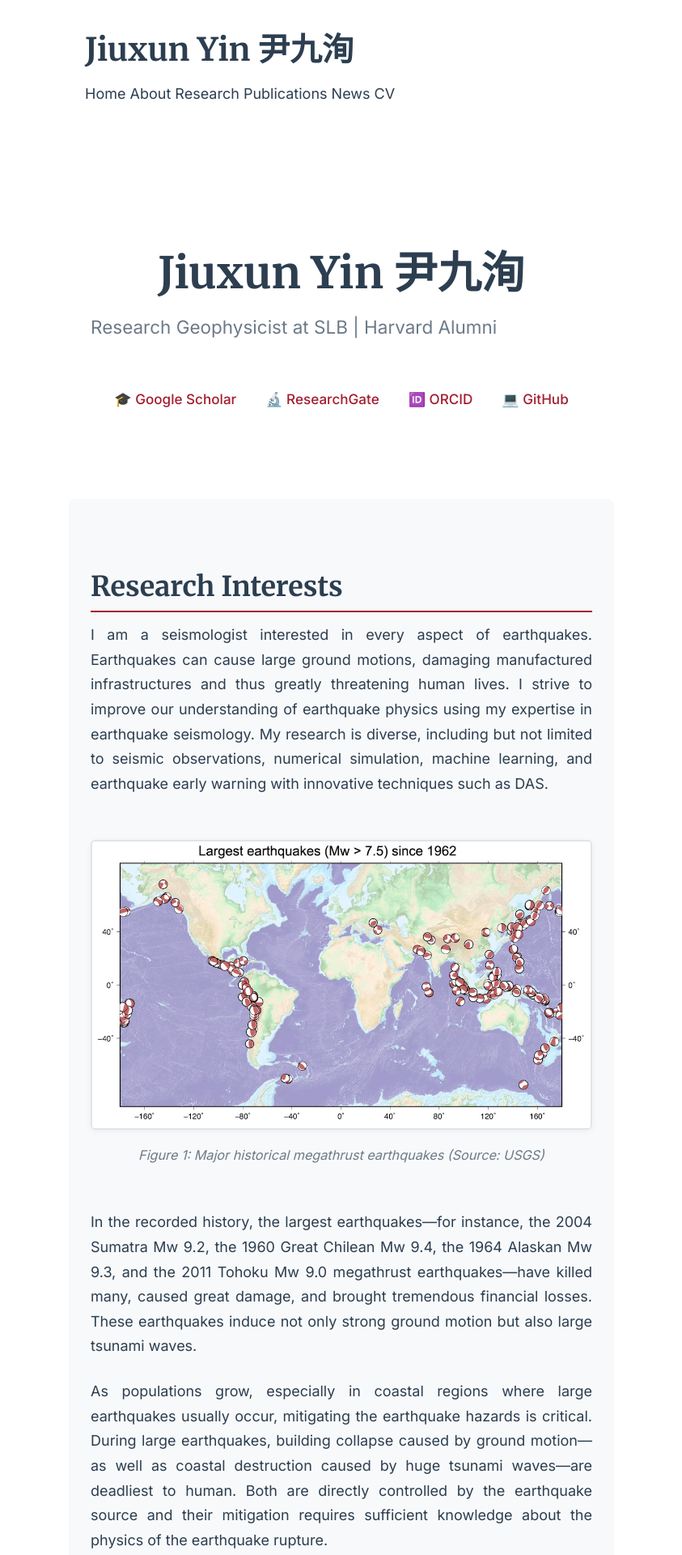
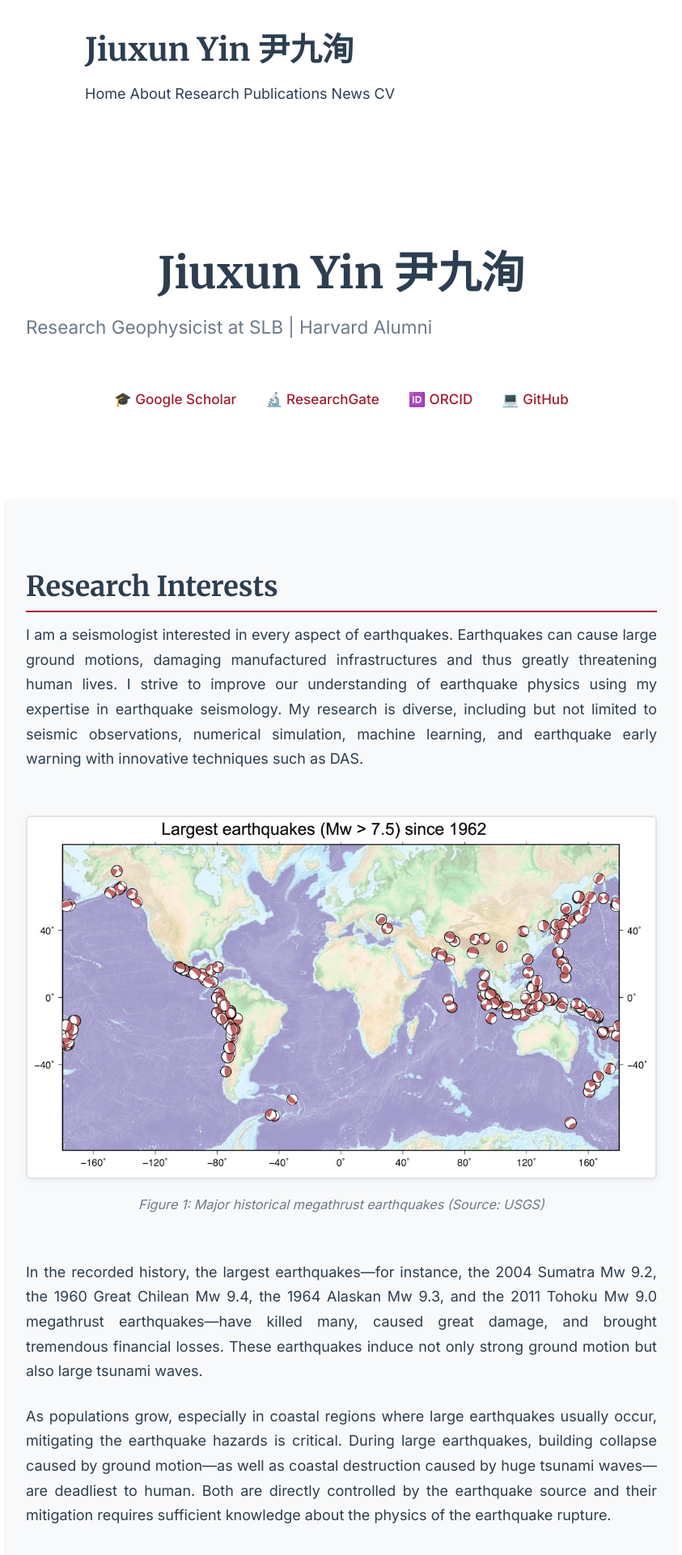
Before and after one commit to yinjiuxun/yinjiuxun.github.io, a Jekyll site: the page built from index.md, in a window 1280 px wide. Shown: the top 1920 px of the page at 81% size, without its empty margins (218-1061 px from the left). Built offline with Jekyll 4.4.1, drawn with Linux system fonts in a browser that asks for light colours.

Commit message:
Increase max-width from 800px to 960px (1.2x) for wider text area

```diff
--- a/assets/css/styles.scss
+++ b/assets/css/styles.scss
@@ -5,7 +5,7 @@
 
 /* 优化内容排版布局 */
 main {
-    max-width: 800px;
+    max-width: 960px;
     margin: 0 auto;
     padding: 2rem 5rem;
 }
```
